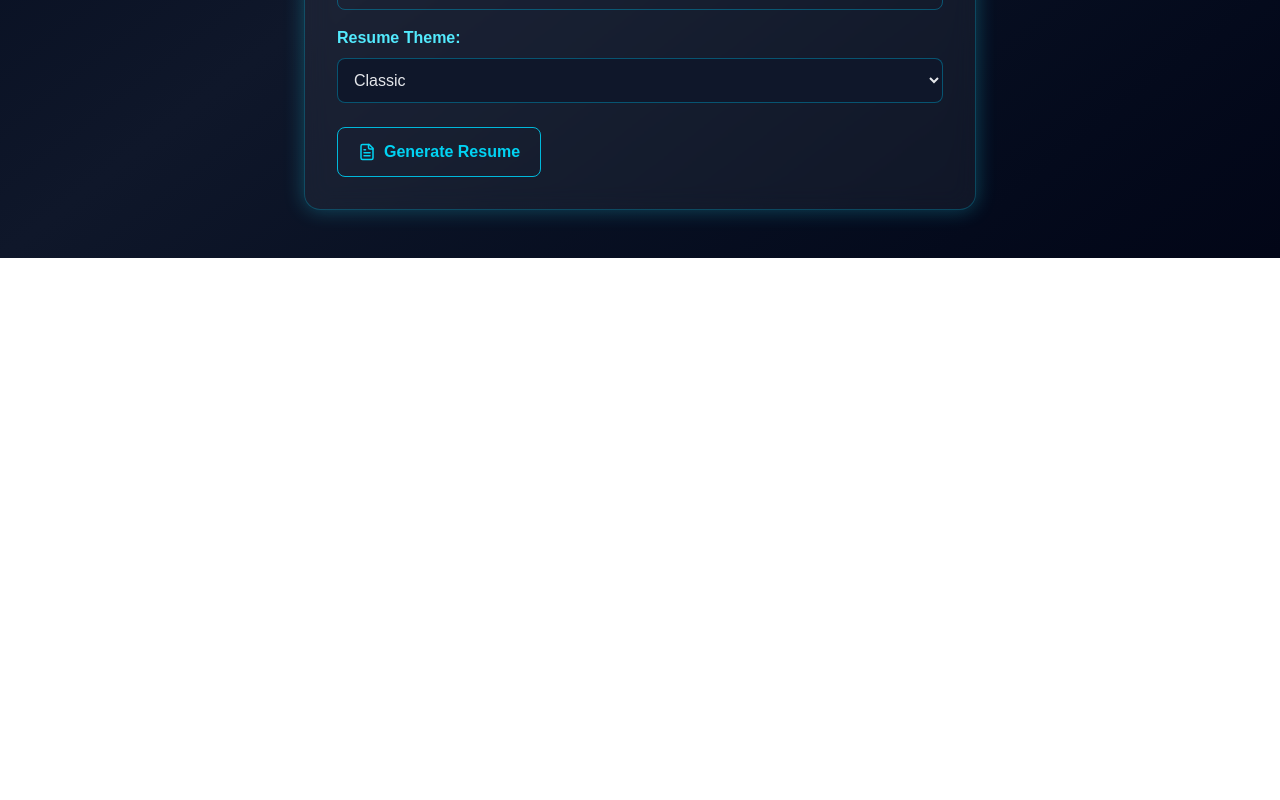
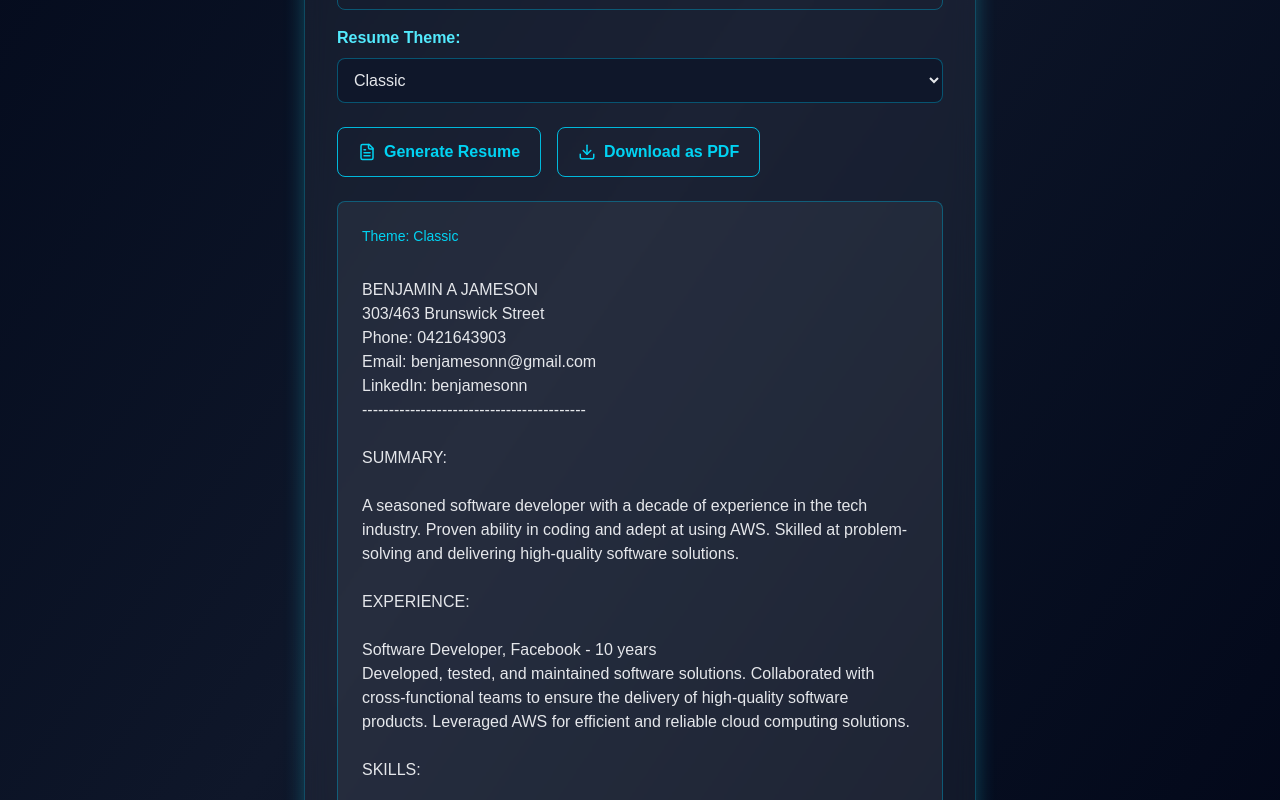
Before and after one commit to Iremide-tech/Resume-Ai, a Next.js app: page / in a window 1280 px wide. Shown: the part 820-1620 px from the top of the page. Before the commit the page ends 1078 px from the top, so only its background shows below. Built offline with nearby package versions, Linux system fonts and the light colour scheme.

Commit message:
work in progress

```diff
--- a/src/app/api/pdf/route.ts
+++ b/src/app/api/pdf/route.ts
@@ -1,19 +1,42 @@
-
 import { NextRequest, NextResponse } from "next/server";
 import puppeteer from "puppeteer";
 
 export async function POST(req: NextRequest) {
   console.log("api called");
-  const {html} = await req.json();
+  const { html } = await req.json();
   const browser = await puppeteer.launch();
   const page = await browser.newPage();
+  await page.goto("http://localhost:3000/", { waitUntil: "networkidle0" });
+  // wait 1 second
 
-  // Render a Next.js page as HTML (could be an invoice page)
-  await page.setContent(html, {
-    waitUntil: "networkidle0"
+  const resumePreview = await page.$("#resume-preview");
+  if (!resumePreview) {
+    console.log("no resume preview found");
+    return new NextResponse("No resume preview found", { status: 400 });
+  }
+
+  // Get the bounding box of the element
+  const boundingBox = await resumePreview.boundingBox();
+
+  if (!boundingBox) {
+    console.log("could not determine bounding box");
+    return new NextResponse("Could not determine bounding box", {
+      status: 400,
+    });
+  }
+
+  // Generate PDF clipped to the element’s bounding box
+  const pdfBuffer = await page.pdf({
+    format: "A4",
+    // clip: {
+    //   x: boundingBox.x,
+    //   y: boundingBox.y,
+    //   width: boundingBox.width,
+    //   height: boundingBox.height,
+    // },
+    printBackground: true,
   });
 
-  const pdfBuffer = await page.pdf({ format: "A4" });
   await browser.close();
 
   return new NextResponse(Buffer.from(pdfBuffer), {
--- a/src/app/page.tsx
+++ b/src/app/page.tsx
@@ -1,5 +1,37 @@
 
 'use client';
+
+const testResume: string = `
+BENJAMIN A JAMESON
+303/463 Brunswick Street
+Phone: 0421643903
+Email: benjamesonn@gmail.com
+LinkedIn: benjamesonn
+------------------------------------------
+
+SUMMARY:
+
+A seasoned software developer with a decade of experience in the tech industry. Proven ability in coding and adept at using AWS. Skilled at problem-solving and delivering high-quality software solutions.
+
+EXPERIENCE:
+
+Software Developer, Facebook - 10 years
+Developed, tested, and maintained software solutions. Collaborated with cross-functional teams to ensure the delivery of high-quality software products. Leveraged AWS for efficient and reliable cloud computing solutions.
+
+SKILLS:
+
+1. Coding
+2. AWS (Amazon Web Services)
+
+EDUCATION:
+
+Bachelor of Software Development
+
+------------------------------------------
+
+
+`
+
 
 import { useState } from 'react';
 import { motion } from 'framer-motion';
@@ -20,11 +52,11 @@ export default function Home() {
     theme: 'classic',
   });
 
-  const [resume, setResume] = useState('');
+  const [resume, setResume] = useState(testResume);
   const [loading, setLoading] = useState(false);
   const [error, setError] = useState('');
   const [selectedTheme, setSelectedTheme] = useState('classic');
-  const [resumeGenerated, setResumeGenerated] = useState(false);
+  const [resumeGenerated, setResumeGenerated] = useState(true);
 
   const handleChange = (
     e: React.ChangeEvent<HTMLInputElement | HTMLTextAreaElement | HTMLSelectElement>
@@ -32,6 +64,8 @@ export default function Home() {
     setForm({ ...form, [e.target.name]: e.target.value });
     if (e.target.name === 'theme') setSelectedTheme(e.target.value);
   };
+
+
 
   const handleDownload = async () => {
     console.log('trying to call api');
```
